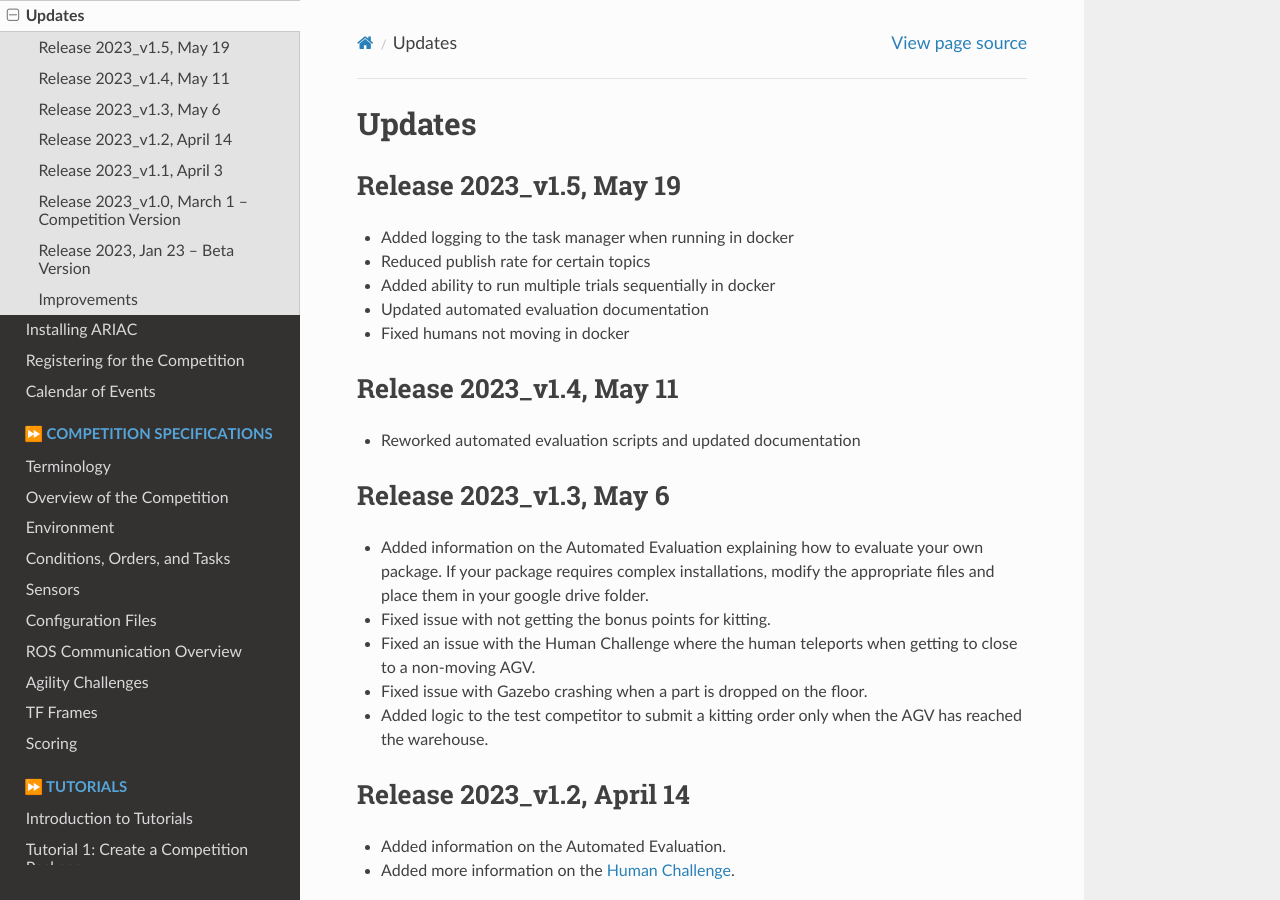
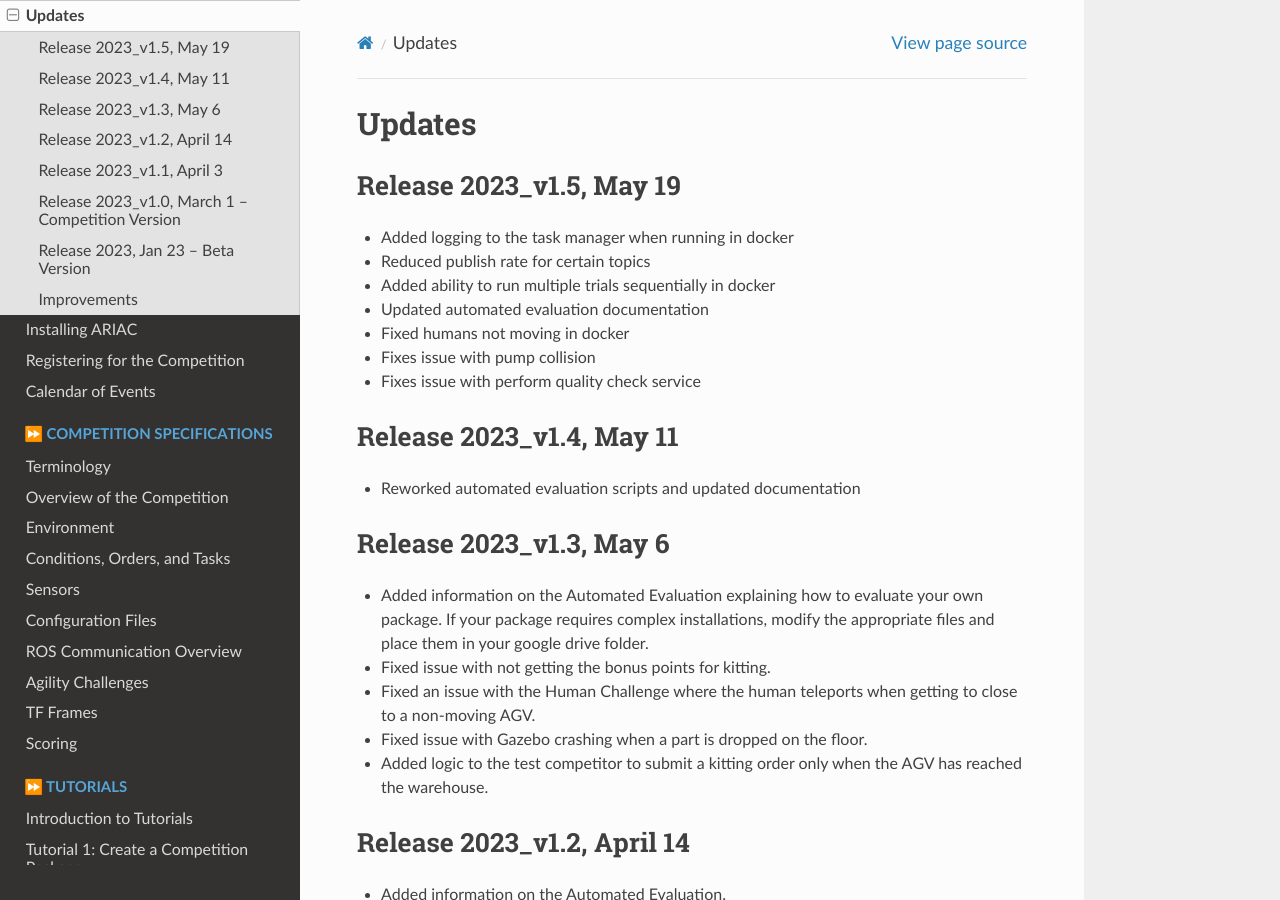
Before and after one commit to usnistgov/ARIAC, a Sphinx documentation site: the page built from docs/getting_started/updates.rst, in a window 1280 px wide and 900 px high. Built offline with Sphinx 7.4.7 and the Read the Docs theme 2.0.0, drawn with Linux system fonts in a browser that asks for light colours.

Commit message:
added updates

```diff
--- a/docs/getting_started/updates.rst
+++ b/docs/getting_started/updates.rst
@@ -9,6 +9,8 @@ Release 2023_v1.5, May 19
 - Added ability to run multiple trials sequentially in docker
 - Updated automated evaluation documentation
 - Fixed humans not moving in docker
+- Fixes issue with pump collision
+- Fixes issue with perform quality check service
 
 
 Release 2023_v1.4, May 11
```
